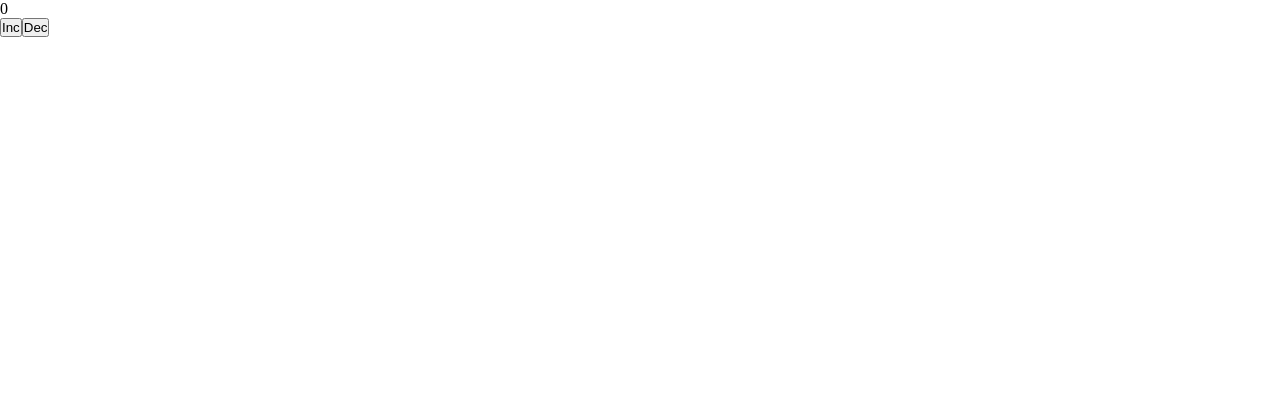
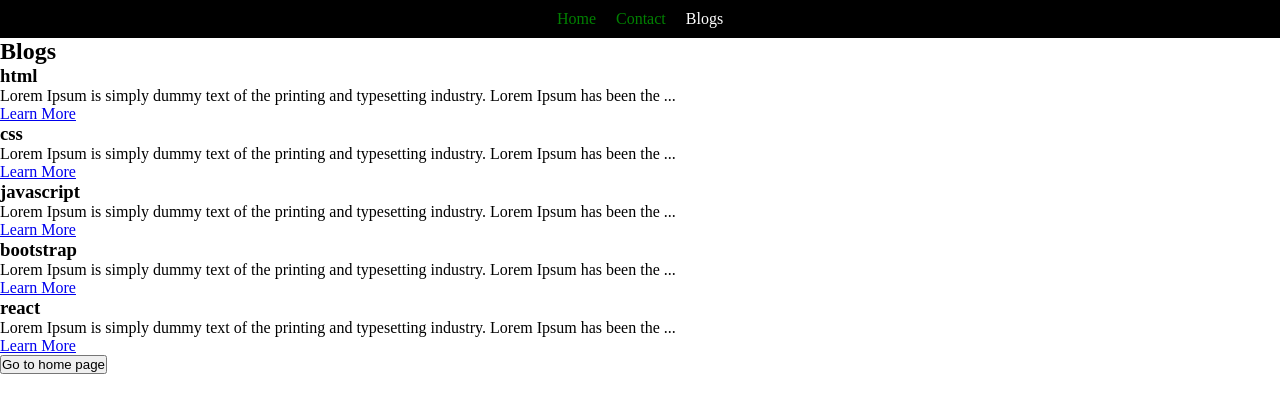
Before and after one commit to mHasan1037/react-practice, a React (Create React App) app: page /blogs in a window 1280 px wide. Shown: the top 412 px of the page. Built offline with nearby package versions, Linux system fonts and the light colour scheme.

Commit message:
learned and practiced react router

```diff
--- a/package.json
+++ b/package.json
@@ -12,6 +12,7 @@
     "react": "^18.2.0",
     "react-dom": "^18.2.0",
     "react-icons": "^4.6.0",
+    "react-router-dom": "^6.6.1",
     "react-scripts": "5.0.1",
     "uuid": "^9.0.0",
     "web-vitals": "^2.1.4"
--- /dev/null
+++ b/src/App.css
@@ -0,0 +1,16 @@
+.nav-link{
+    text-decoration: none;
+    color: green;
+    margin: 0 10px;
+}
+nav{
+    width: 100%;
+    margin: 0 auto;
+    padding: 10px;
+    background-color: black;
+    text-align: center;
+}
+
+nav .active{
+    color: white;
+}
--- a/src/App.js
+++ b/src/App.js
@@ -1,55 +1,25 @@
-// import React, { useState, useEffect, useReducer } from 'react';
-// import './App.css'
-
-// const initialState = 0;
-
-// const reducer = (state, action) =>{
-//   if(action.type === 'INCREMENT'){
-//     return state + 1
-//   }
-//   if(action.type === 'DECREMENT'){
-//     return state - 1
-//   }
-//    return state;
-// }
-
-// function App() {
-
-//   const [state, dispatch] =  useReducer(reducer, initialState)
-
-//   return (
-//     <div>
-//         <p>{state}</p>
-//         <button onClick={()=> dispatch({type: "INCREMENT"})}>Inc</button>
-//         <button onClick={()=> dispatch({type: "DECREMENT"})}>Dec</button>
-//     </div>
-//   );
-// }
-
-// export default App;
-
-
-import React, { useReducer } from 'react'
-
-const initialState = 0
-
-const reducer = (state, action) =>{
-  if(action.type === 'increase'){
-    return state + 1
-  }
-  if(action.type === 'decrease'){
-    return state - 1
-  }
-}
+import Home from './Components/Home'
+import React from 'react'
+import './App.css'
+import { BrowserRouter, Route, Routes } from 'react-router-dom'
+import Contact from './Components/Contact'
+import Blogs from './Components/Blogs'
+import Error from './Components/Error'
+import Navbar from './Components/Navbar'
+import Blog from './Components/Blog'
 
 const App = () => {
-  const [state, dispatch] = useReducer(reducer, initialState)
   return (
-    <div>
-      <p>{state}</p>
-      <button onClick={()=> dispatch({type: 'increase'})}>Inc</button>
-      <button onClick={()=> dispatch({type: 'decrease'})}>Dec</button>
-    </div>
+    <BrowserRouter>
+        <Navbar />
+        <Routes>
+            <Route path="/" element={ <Home />} />
+            <Route path="/blogs" element={ <Blogs />} />
+            <Route path="/blogs/:title" element={<Blog /> } />
+            <Route path="/contact" element={<Contact /> } />
+            <Route path='*' element={<Error />} />
+        </Routes>
+    </BrowserRouter>
   )
 }
 
--- /dev/null
+++ b/src/Components/Blog.js
@@ -0,0 +1,27 @@
+import React, { useEffect, useState } from 'react'
+import { useNavigate, useParams, useLocation } from 'react-router-dom'
+import { blogsData } from './data'
+
+const Blog = () => {
+    const {title} = useParams()
+    const location = useLocation()
+    const [bodyData, setBodyData] = useState("")
+    const navigate = useNavigate()
+
+    useEffect(()=>{
+       const blogData = blogsData.filter((blog)=> blog.title === title)
+       setBodyData(blogData[0].body)
+    }, [])
+
+  return (
+    <div>
+        <h1>{title} page</h1>
+        <p>{bodyData}</p>
+        <button onClick={()=>{
+            navigate('/Blogs')
+        }}>Go to blog</button>
+    </div>
+  )
+}
+
+export default Blog
--- /dev/null
+++ b/src/Components/Blogs.js
@@ -0,0 +1,35 @@
+import React, { useState } from 'react'
+import { Link, useNavigate } from 'react-router-dom'
+import { blogsData } from './data'
+
+const Blogs = () => {
+  const [blogs, setBlogs] = useState(blogsData)
+  const navigate = useNavigate()
+  const truncateString = (str, num) =>{
+    if(str.length > num){
+       return str.slice(0, num) + "..."
+    }else{
+       return str
+    }
+  }
+  return (
+    <div>
+        <h2>Blogs</h2>
+        <section>
+          {blogs.map((blog)=>{
+             const {id, title, body} = blog
+             return <article key={id}>
+                <h3>{title}</h3>
+                <p>{truncateString(body, 100)}</p>
+                <Link to={title} state={{id, title, body}}>Learn More</Link>
+             </article>
+          })}
+        </section>
+        <button onClick={()=>{
+          navigate('/')
+        }}>Go to home page</button>
+    </div>
+  )
+}
+
+export default Blogs
--- /dev/null
+++ b/src/Components/Contact.js
@@ -0,0 +1,17 @@
+import React from 'react'
+import { useNavigate } from 'react-router-dom'
+
+const Contact = () => {
+  const navigate = useNavigate()
+  return (
+    <div>
+        <h2>Contact</h2>
+        <p>Lorem Ipsum is simply dummy text of the printing and typesetting industry. Lorem Ipsum has been the industry's standard dummy text ever since the 1500s, when an unknown printer took a galley of type and scrambled it to make a type specimen book. It has survived not only five centuries, but also the leap into electronic typesetting, remaining essentially unchanged. It was popularised in the 1960s with the release of Letraset sheets containing Lorem Ipsum passages, and more recently with desktop publishing software like Aldus PageMaker including versions of Lorem Ipsum.</p>
+        <button onClick={()=>{
+           navigate('/')
+        }}>Go to home</button>
+    </div>
+  )
+}
+
+export default Contact
--- /dev/null
+++ b/src/Components/Error.js
@@ -0,0 +1,9 @@
+import React from 'react'
+
+const Error = () => {
+  return (
+    <div><h1>404 Page not found</h1></div>
+  )
+}
+
+export default Error
--- /dev/null
+++ b/src/Components/Home.js
@@ -0,0 +1,13 @@
+import React from 'react'
+
+const Home = () => {
+  return (
+    <div>
+        <h2>Home</h2>
+        <p>Lorem Ipsum is simply dummy text of the printing and typesetting industry. Lorem Ipsum has been the industry's standard dummy text ever since the 1500s, when an unknown printer took a galley of type and scrambled it to make a type specimen book. It has survived not only five centuries, but also the leap into electronic typesetting, remaining essentially unchanged. It was popularised in the 1960s with the release of Letraset sheets containing Lorem Ipsum passages, and more recently with desktop publishing software like Aldus PageMaker including versions of Lorem Ipsum.
+        </p>
+    </div>
+  )
+}
+
+export default Home
--- /dev/null
+++ b/src/Components/Navbar.js
@@ -0,0 +1,14 @@
+import React from 'react'
+import { Link, NavLink } from 'react-router-dom'
+
+const Navbar = () => {
+  return (
+    <nav>
+        <NavLink className='nav-link' to="/">Home</NavLink>
+        <NavLink className='nav-link' to="/contact">Contact</NavLink>
+        <NavLink className='nav-link' to="/blogs">Blogs</NavLink>
+    </nav>
+  )
+}
+
+export default Navbar
--- /dev/null
+++ b/src/Components/data.js
@@ -0,0 +1,27 @@
+export const blogsData = [
+    {
+        id: 1,
+        title: 'html',
+        body: 'Lorem Ipsum is simply dummy text of the printing and typesetting industry. Lorem Ipsum has been the industrys standard dummy text ever since the 1500s, when an unknown printer took a galley of type and scrambled it to make a type specimen book. It has survived not only five centuries, but also the leap into electronic typesetting, remaining essentially unchanged. It was popularised in the 1960s with the release of Letraset sheets containing Lorem Ipsum passages, and more recently with desktop publishing software like Aldus PageMaker including versions of Lorem Ipsum.'
+    },
+    {
+        id: 2,
+        title: 'css',
+        body: 'Lorem Ipsum is simply dummy text of the printing and typesetting industry. Lorem Ipsum has been the industrys standard dummy text ever since the 1500s, when an unknown printer took a galley of type and scrambled it to make a type specimen book. It has survived not only five centuries, but also the leap into electronic typesetting, remaining essentially unchanged. It was popularised in the 1960s with the release of Letraset sheets containing Lorem Ipsum passages, and more recently with desktop publishing software like Aldus PageMaker including versions of Lorem Ipsum.'
+    },
+    {
+        id: 3,
+        title: 'javascript',
+        body: 'Lorem Ipsum is simply dummy text of the printing and typesetting industry. Lorem Ipsum has been the industrys standard dummy text ever since the 1500s, when an unknown printer took a galley of type and scrambled it to make a type specimen book. It has survived not only five centuries, but also the leap into electronic typesetting, remaining essentially unchanged. It was popularised in the 1960s with the release of Letraset sheets containing Lorem Ipsum passages, and more recently with desktop publishing software like Aldus PageMaker including versions of Lorem Ipsum.'
+    },
+    {
+        id: 4,
+        title: 'bootstrap',
+        body: 'Lorem Ipsum is simply dummy text of the printing and typesetting industry. Lorem Ipsum has been the industrys standard dummy text ever since the 1500s, when an unknown printer took a galley of type and scrambled it to make a type specimen book. It has survived not only five centuries, but also the leap into electronic typesetting, remaining essentially unchanged. It was popularised in the 1960s with the release of Letraset sheets containing Lorem Ipsum passages, and more recently with desktop publishing software like Aldus PageMaker including versions of Lorem Ipsum.'
+    },
+    {
+        id: 5,
+        title: 'react',
+        body: 'Lorem Ipsum is simply dummy text of the printing and typesetting industry. Lorem Ipsum has been the industrys standard dummy text ever since the 1500s, when an unknown printer took a galley of type and scrambled it to make a type specimen book. It has survived not only five centuries, but also the leap into electronic typesetting, remaining essentially unchanged. It was popularised in the 1960s with the release of Letraset sheets containing Lorem Ipsum passages, and more recently with desktop publishing software like Aldus PageMaker including versions of Lorem Ipsum.'
+    }
+]
```
Also changed, not shown: 1 other file (tests, documents, lock files or other folders).
